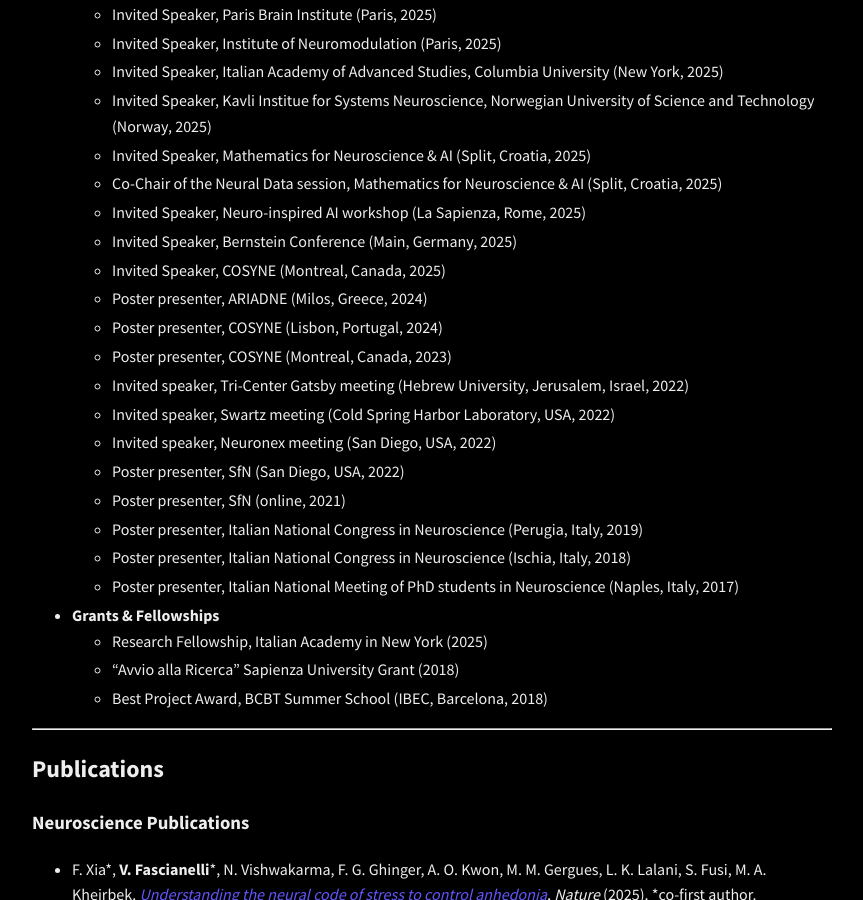
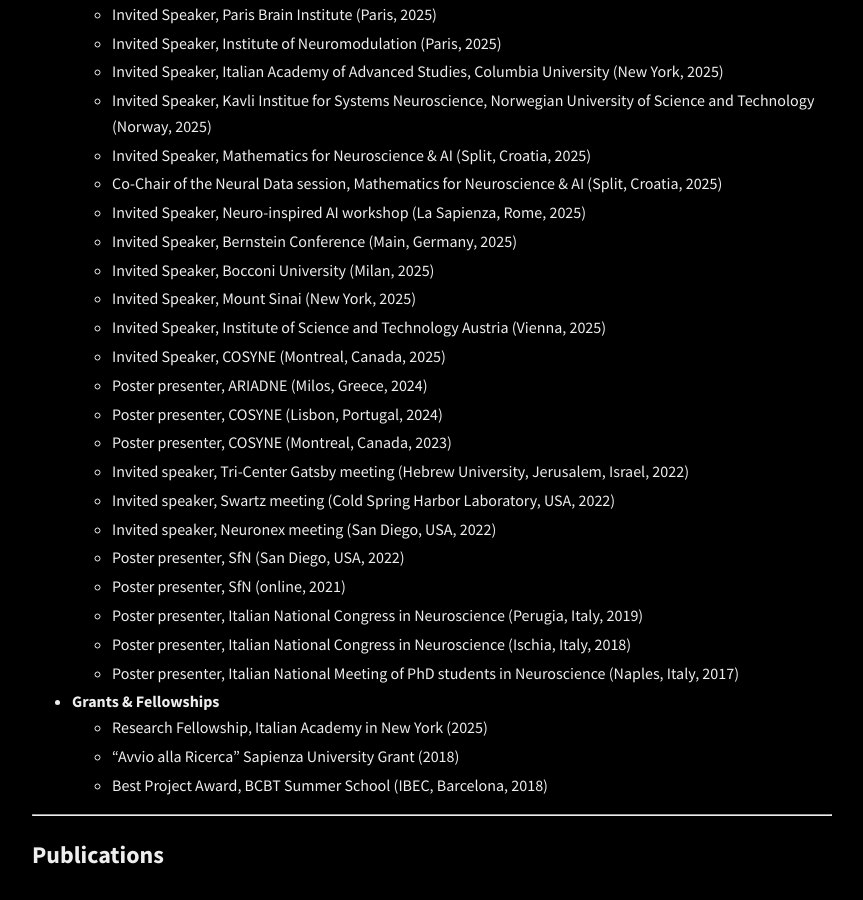
Before and after one commit to ValeriaFascianelli/valeriafascianelli.github.io, a Jekyll site: the page built from cv-and-publications.md, in a window 1280 px wide and 900 px high, scrolled down 1006 px. Shown: the whole window, without its empty margins (208-1071 px from the left). Built offline with Jekyll 4.4.1, drawn with Linux system fonts in a browser that asks for light colours.

Commit message:
CV update

```diff
--- a/cv-and-publications.md
+++ b/cv-and-publications.md
@@ -42,6 +42,9 @@
   - Co-Chair of the Neural Data session, Mathematics for Neuroscience & AI (Split, Croatia, 2025)
   - Invited Speaker, Neuro-inspired AI workshop (La Sapienza, Rome, 2025)
   - Invited Speaker, Bernstein Conference (Main, Germany, 2025)
+  - Invited Speaker, Bocconi University (Milan, 2025)
+  - Invited Speaker, Mount Sinai (New York, 2025)
+  - Invited Speaker, Institute of Science and Technology Austria (Vienna, 2025)
   - Invited Speaker, COSYNE (Montreal, Canada, 2025)
   - Poster presenter, ARIADNE (Milos, Greece, 2024)
   - Poster presenter, COSYNE (Lisbon, Portugal, 2024)
```
Also changed, not shown: 1 other file.
